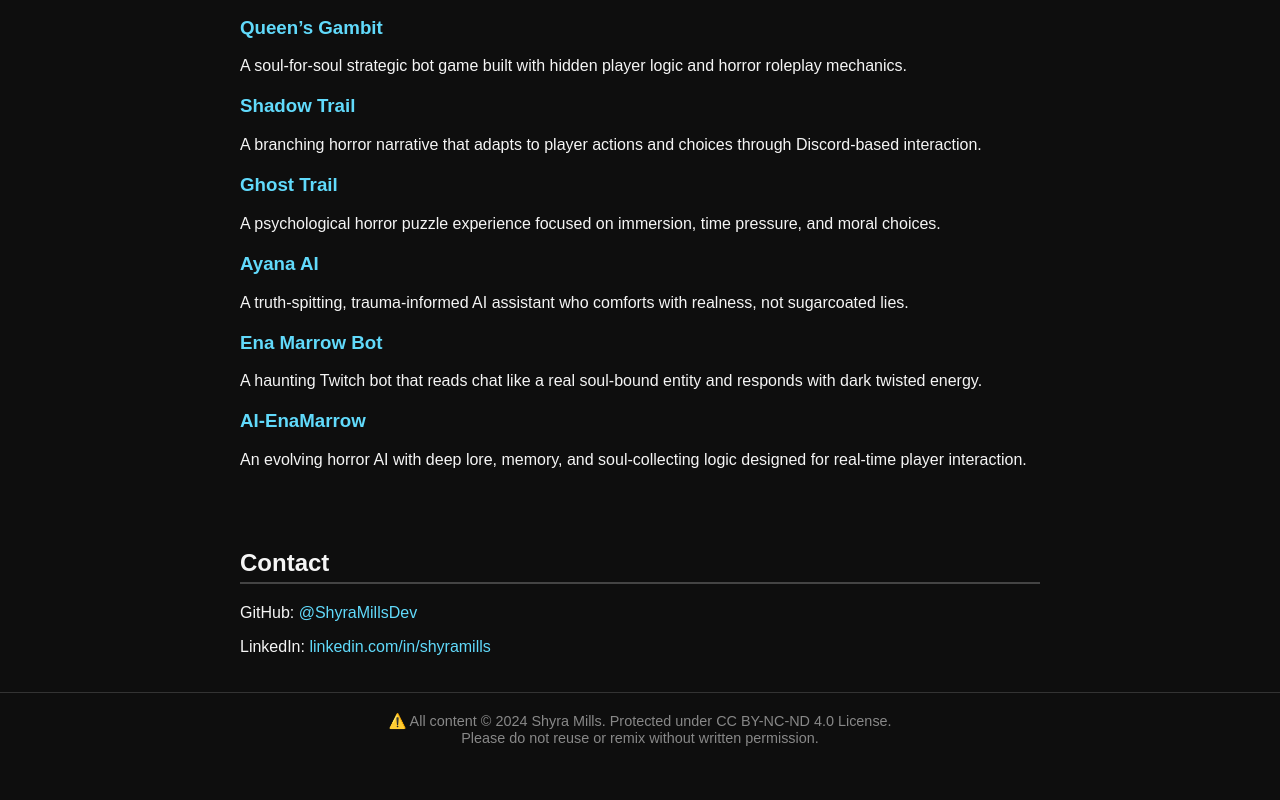
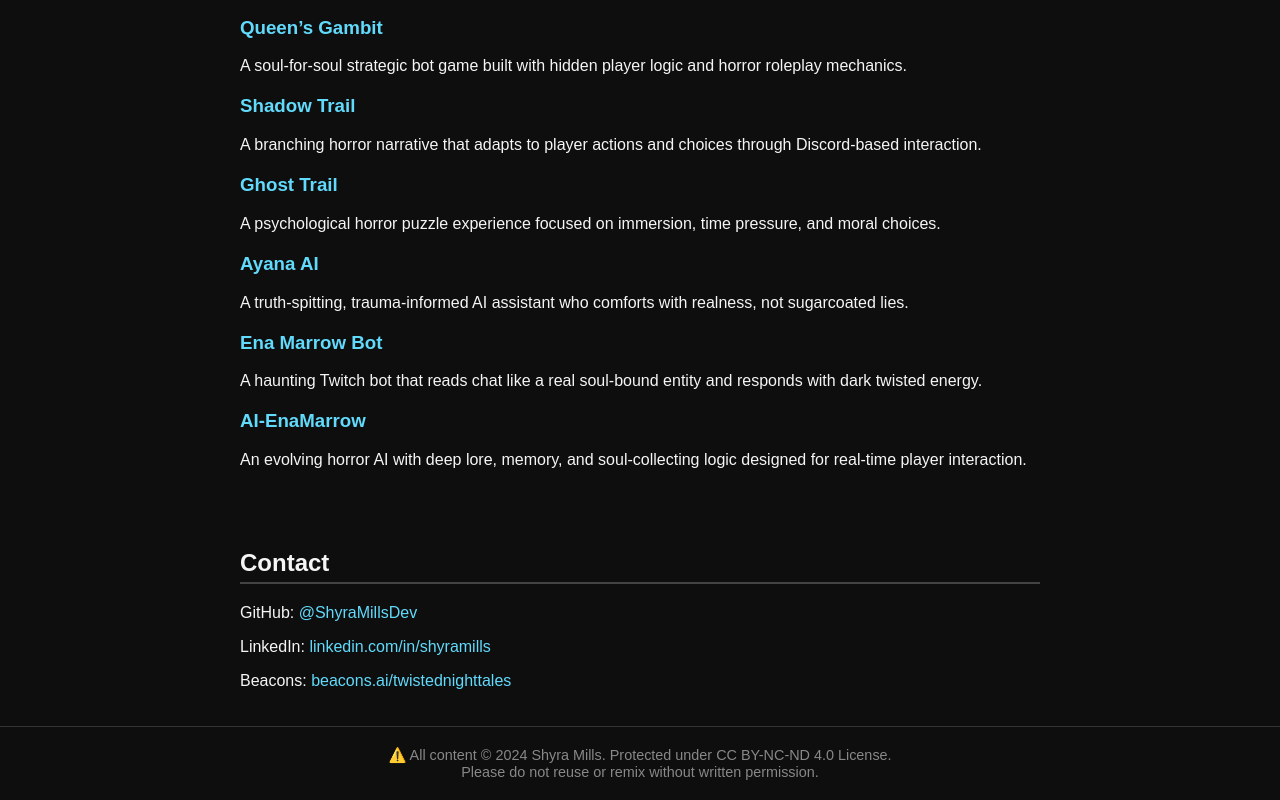
Before and after one commit to ShyraMillsDev/shyramillsdev.github.io, a plain HTML site: page index.html in a window 1280 px wide. Shown: the part 371-1171 px from the top of the page. Before the commit the page ends 1137 px from the top, so only its background shows below. Drawn offline with Linux system fonts and the light colour scheme.

Commit message:
Update index.html

```diff
--- a/index.html
+++ b/index.html
@@ -61,6 +61,7 @@
     <h2>Contact</h2>
     <p>GitHub: <a href="https://github.com/ShyraMillsDev" target="_blank">@ShyraMillsDev</a></p>
     <p>LinkedIn: <a href="https://www.linkedin.com/in/shyramills" target="_blank">linkedin.com/in/shyramills</a></p>
+    <p>Beacons: <a href="https://beacons.ai/twistednighttales" target="_blank">beacons.ai/twistednighttales</a></p>
 </section>
 
 <footer>
```
